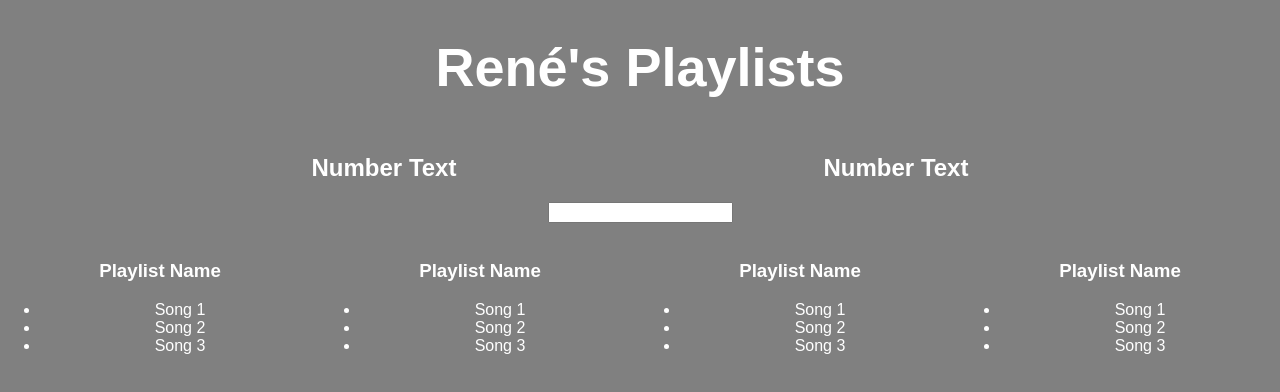
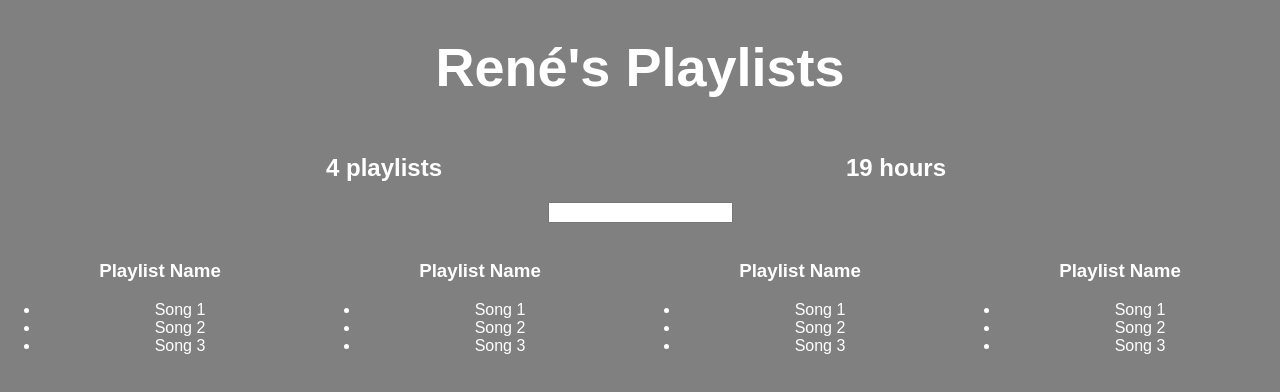
Before and after one commit to remusa/better-playlists, a React (Create React App) app: page / in a window 1280 px wide. Shown: the top 392 px of the page. Built offline with nearby package versions, Linux system fonts and the light colour scheme.

Commit message:
Added fake server data to title and aggregate count

```diff
--- a/package.json
+++ b/package.json
@@ -12,5 +12,11 @@
     "build": "react-scripts build",
     "test": "react-scripts test --env=jsdom",
     "eject": "react-scripts eject"
+  },
+  "devDependencies": {
+    "eslint-config-airbnb": "^16.1.0",
+    "eslint-plugin-import": "^2.9.0",
+    "eslint-plugin-jsx-a11y": "^6.0.3",
+    "eslint-plugin-react": "^7.7.0"
   }
 }
--- a/src/App.js
+++ b/src/App.js
@@ -1,17 +1,87 @@
 import React, { Component } from 'react';
 import './App.css';
 
-let defaultStyle = {
+const defaultStyle = {
 	color: '#fff'
 };
 
-let fakeServerData = {
+const fakeServerData = {
 	user: {
-		name: 'René'
+		name: 'René',
+		playlists: [
+			{
+				name: 'My favorites',
+				songs: [
+					{
+						name: 'Beat It',
+						duration: 1312
+					},
+					{
+						name: 'Cannelons',
+						duration: 1321
+					},
+					{
+						name: 'Rosa Helicopter',
+						duration: 5435
+					}
+				]
+			},
+			{
+				name: 'Discover Weekly',
+				songs: [
+					{
+						name: 'Beat It',
+						duration: 5346
+					},
+					{
+						name: 'Cannelons',
+						duration: 7657
+					},
+					{
+						name: 'Rosa Helicopter',
+						duration: 32432
+					}
+				]
+			},
+			{
+				name: 'The best',
+				songs: [
+					{
+						name: 'Beat It',
+						duration: 4367
+					},
+					{
+						name: 'Cannelons',
+						duration: 4326
+					},
+					{
+						name: 'Rosa Helicopter',
+						duration: 7687
+					}
+				]
+			},
+			{
+				name: 'Trending',
+				songs: [
+					{
+						name: 'Beat It',
+						duration: 3
+					},
+					{
+						name: 'Cannelons',
+						duration: 2
+					},
+					{
+						name: 'Rosa Helicopter',
+						duration: 9
+					}
+				]
+			}
+		]
 	}
 };
 
-class Aggregate extends Component {
+class PlaylistCounter extends Component {
 	render() {
 		return (
 			<div
@@ -21,7 +91,33 @@ class Aggregate extends Component {
 					display: 'inline-block'
 				}}
 			>
-				<h2>Number Text</h2>
+				<h2>{this.props.playlists.length} playlists</h2>
+			</div>
+		);
+	}
+}
+
+class HoursCounter extends Component {
+	render() {
+		let allSongs = this.props.playlists.reduce((songs, eachPlaylist) => {
+			return songs.concat(eachPlaylist.songs);
+		}, []);
+
+		let totalDuration = Math.round(
+			allSongs.reduce((sum, eachSong) => {
+				return sum + eachSong.duration;
+			}, 0) / 3600
+		);
+
+		return (
+			<div
+				style={{
+					...defaultStyle,
+					width: '40%',
+					display: 'inline-block'
+				}}
+			>
+				<h2>{totalDuration} hours</h2>
 			</div>
 		);
 	}
@@ -68,23 +164,38 @@ class App extends Component {
 	}
 
 	componentDidMount() {
+		setTimeout(() => {
 			this.setState({ serverData: fakeServerData });
+		}, 1000);
 	}
 
 	render() {
 		return (
 			<div className="App">
+				{this.state.serverData.user ? (
+					<div>
 						<h1 style={{ ...defaultStyle, 'font-size': '54px' }}>
-					{this.state.serverData.user &&
-						this.state.serverData.user.name}'s Playlists
+							{this.state.serverData.user.name}'s Playlists
 						</h1>
-				<Aggregate />
-				<Aggregate />
+
+						<PlaylistCounter
+							playlists={this.state.serverData.user.playlists}
+						/>
+
+						<HoursCounter
+							playlists={this.state.serverData.user.playlists}
+						/>
+
 						<Filter />
+
 						<Playlist />
 						<Playlist />
 						<Playlist />
 						<Playlist />
+					</div>
+				) : (
+					<h1 style={defaultStyle}>Loading</h1>
+				)}
 			</div>
 		);
 	}
```
Also changed, not shown: .eslintrc.json (added), 1 other file (tests, documents, lock files or other folders). Lines whose indentation alone changed are shown as unchanged.
